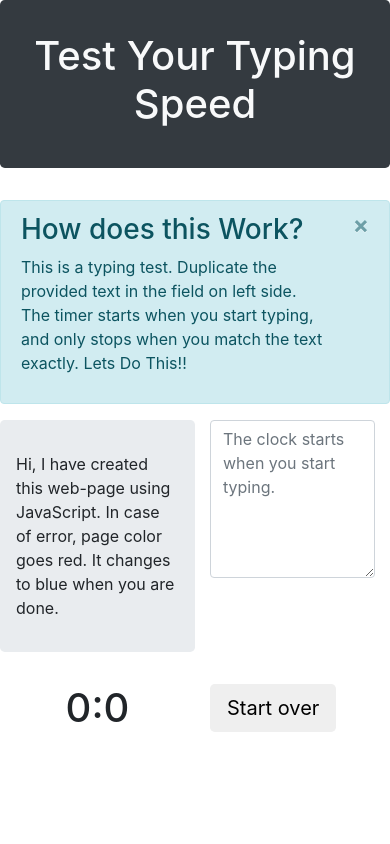
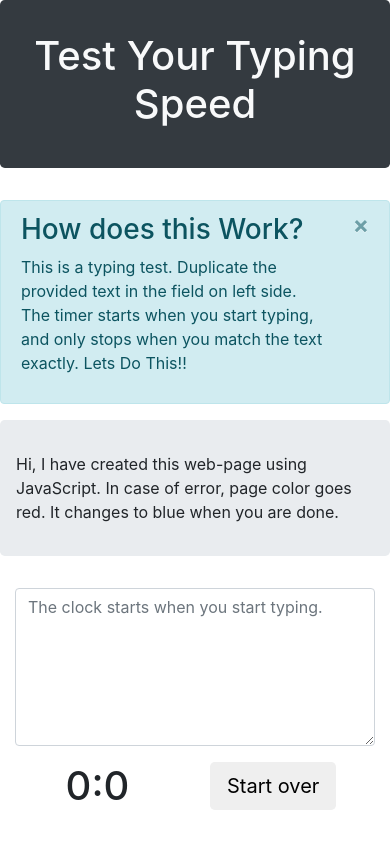
Before and after one commit to gaurav-raina/Typing-Speed-Calculator, a plain HTML site: page index.html in a window 390 px wide. Drawn offline with nearby package versions, Linux system fonts and the light colour scheme.

Commit message:
Update index.html

```diff
--- a/index.html
+++ b/index.html
@@ -3,6 +3,8 @@
 <script src="https://cdnjs.cloudflare.com/ajax/libs/popper.js/1.12.9/umd/popper.min.js" integrity="sha384-ApNbgh9B+Y1QKtv3Rn7W3mgPxhU9K/ScQsAP7hUibX39j7fakFPskvXusvfa0b4Q" crossorigin="anonymous"></script>
 <script src="https://maxcdn.bootstrapcdn.com/bootstrap/4.0.0/js/bootstrap.min.js" integrity="sha384-JZR6Spejh4U02d8jOt6vLEHfe/JQGiRRSQQxSfFWpi1MquVdAyjUar5+76PVCmYl" crossorigin="anonymous"></script>
 <link rel="stylesheet" href="https://maxcdn.bootstrapcdn.com/bootstrap/4.0.0/css/bootstrap.min.css" integrity="sha384-Gn5384xqQ1aoWXA+058RXPxPg6fy4IWvTNh0E263XmFcJlSAwiGgFAW/dAiS6JXm" crossorigin="anonymous">
+<meta name="viewport" content="initial-scale=1, maximum-scale=1"> <!--To help application fix the window size issue-->
+
 <html>
 
 <head>
@@ -28,20 +30,20 @@
         <div class="row">
 
             <!--Original Text-->
-            <div class="col-6 jumbotron">
+            <div class="col-md-6 jumbotron">
                 <div id="originalText">Hi, I have created this web-page using JavaScript. In case of error, page color goes red. It changes to blue when you are done.</div>
             </div>
 
             <!--Text Entered By User-->
-            <div class="col-6 ">
+            <div class="col-md-6 ">
                 <textarea class="form-control" id="userText" rows="6" placeholder="The clock starts when you start typing."></textarea>
             </div>
         </div>
     </main>
 
 
-<footer class="container">
-    <div class="row ">
+<footer class="container mt-3">
+    <div class="row">
 
         <!--The Div is for the clock-->
         <div class="col-6">
```
